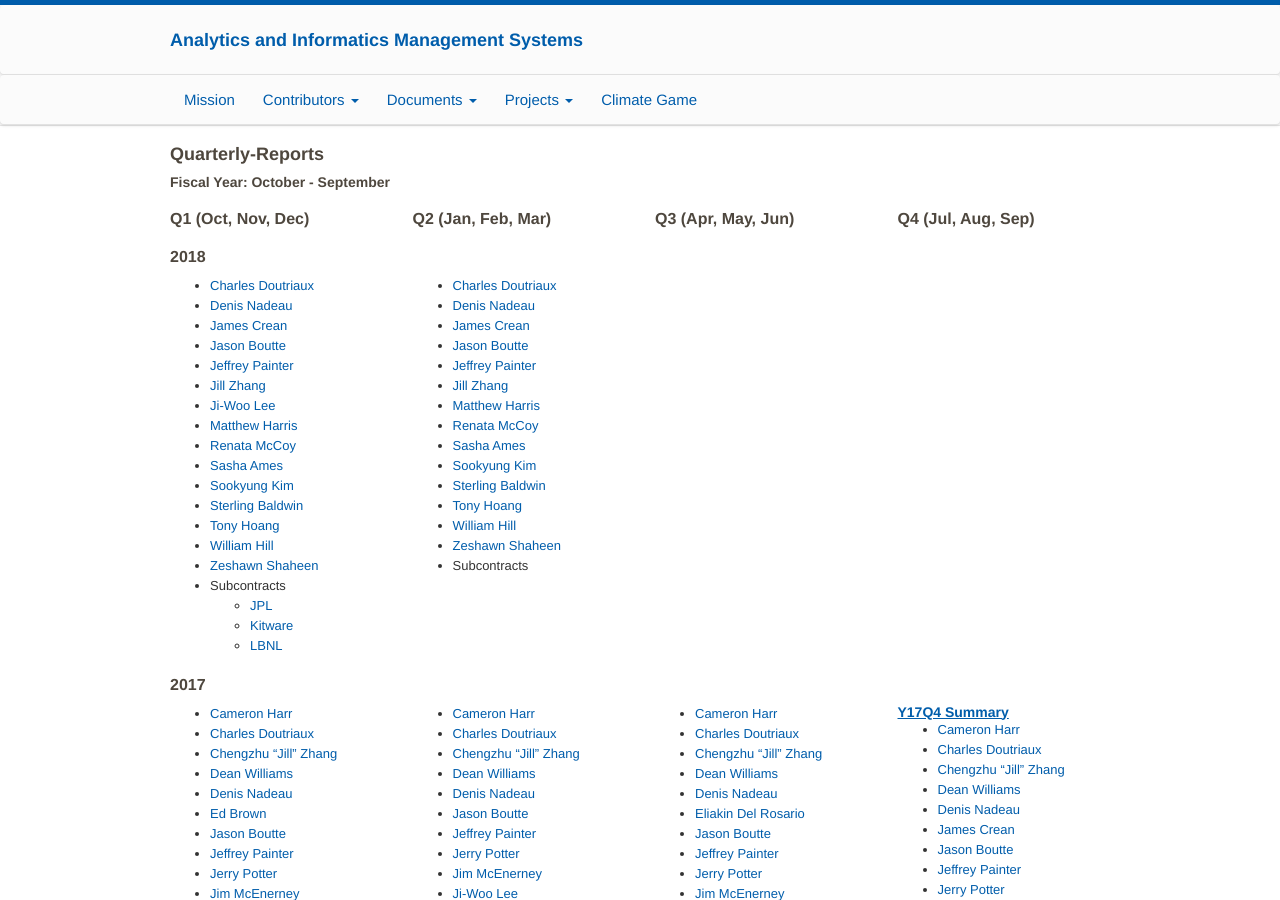
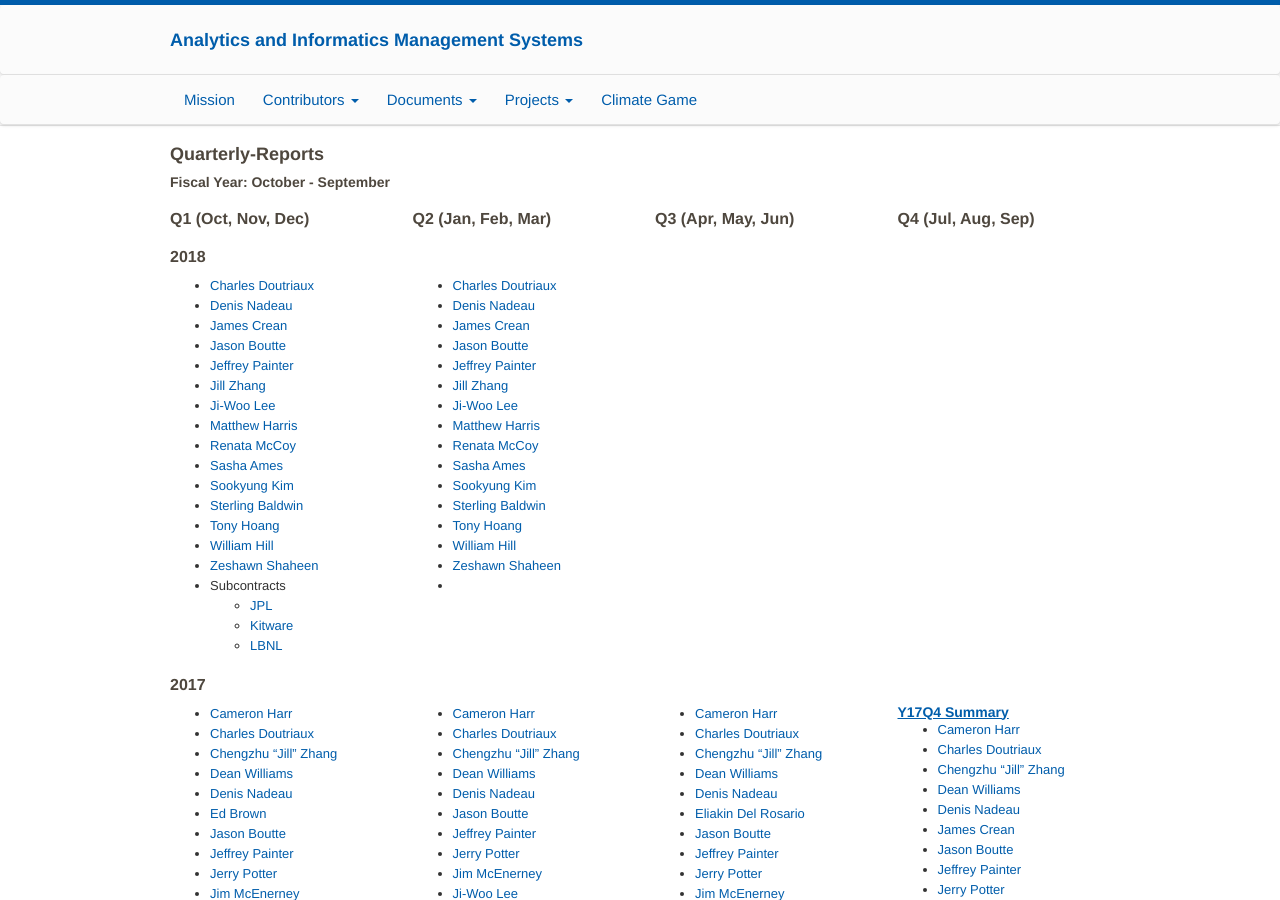
Before and after one commit to aims-group/aims-site, a Jekyll site: the page built from quarterly_reports.html, in a window 1280 px wide and 900 px high. Built offline with Jekyll 4.4.1, drawn with Linux system fonts in a browser that asks for light colours.

Commit message:
MBH: adding jiwoo

```diff
--- a/quarterly_reports.html
+++ b/quarterly_reports.html
@@ -64,7 +64,7 @@ title: Quarterly Reports
             <li><a href='media/Quarterly-Reports/Y17Q4/Jeffrey%20Painter.pdf'>Jeffrey Painter</a></li>
             <li><a href='media/Quarterly-Reports/Y17Q4/Jill%20Zhang.pdf'>Jill Zhang</a></li>
             <!-- <li><a href='media/Quarterly-Reports/Y17Q4/Jerry%20Potter.pdf'>Jerry Potter</a></li> -->
-            <!-- <li><a href='media/Quarterly-Reports/Y17Q4/Jiwoo%20Lee.pdf'>Ji-Woo Lee</a></li> -->
+            <li><a href='media/Quarterly-Reports/Y17Q4/Jiwoo%20Lee.pdf'>Ji-Woo Lee</a></li>
             <li><a href='media/Quarterly-Reports/Y17Q4/Matthew%20Harris.pdf'>Matthew Harris</a></li>
             <li><a href='media/Quarterly-Reports/Y17Q4/Renata%20McCoy.pdf'>Renata McCoy</a></li>
             <li><a href='media/Quarterly-Reports/Y17Q4/Sasha%20Ames.pdf'>Sasha Ames</a></li>
@@ -73,7 +73,7 @@ title: Quarterly Reports
             <li><a href='media/Quarterly-Reports/Y17Q4/Tony%20Hoang.pdf'>Tony Hoang</a></li>
             <li><a href='media/Quarterly-Reports/Y17Q4/William%20Hill.pdf'>William Hill</a></li>
             <li><a href='media/Quarterly-Reports/Y17Q4/Zeshawn%20Shaheen.pdf'>Zeshawn Shaheen</a></li>
-            <li>Subcontracts
+            <li> <!-- Subcontracts -->
                 <ul>
                     <!-- <li><a href='media/Quarterly-Reports/Y17Q4/Argonne.pdf'>Argonne</a></li> -->
                     <!-- <li><a href='media/Quarterly-Reports/Y17Q4/JPL.pdf'>JPL</a></li> -->
```
Also changed, not shown: 1 other file.
